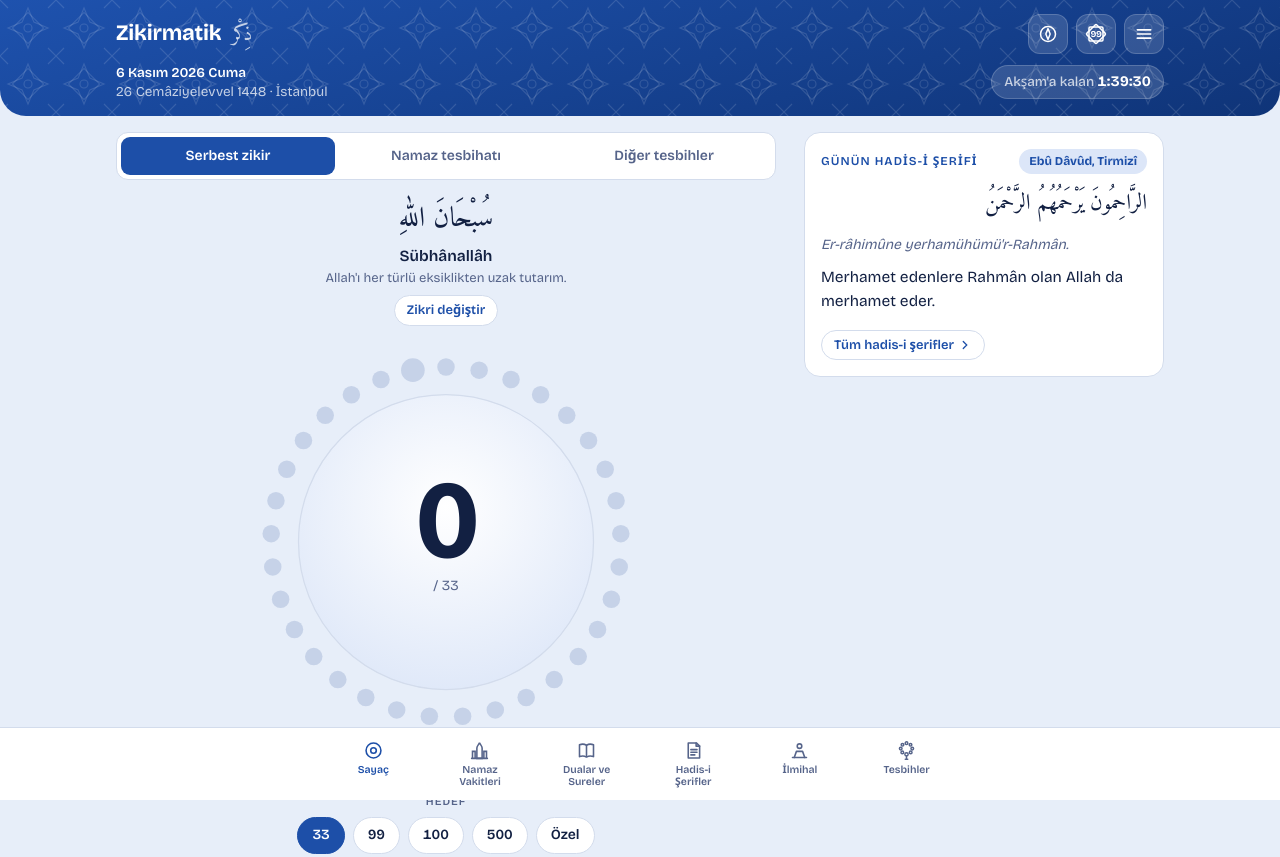
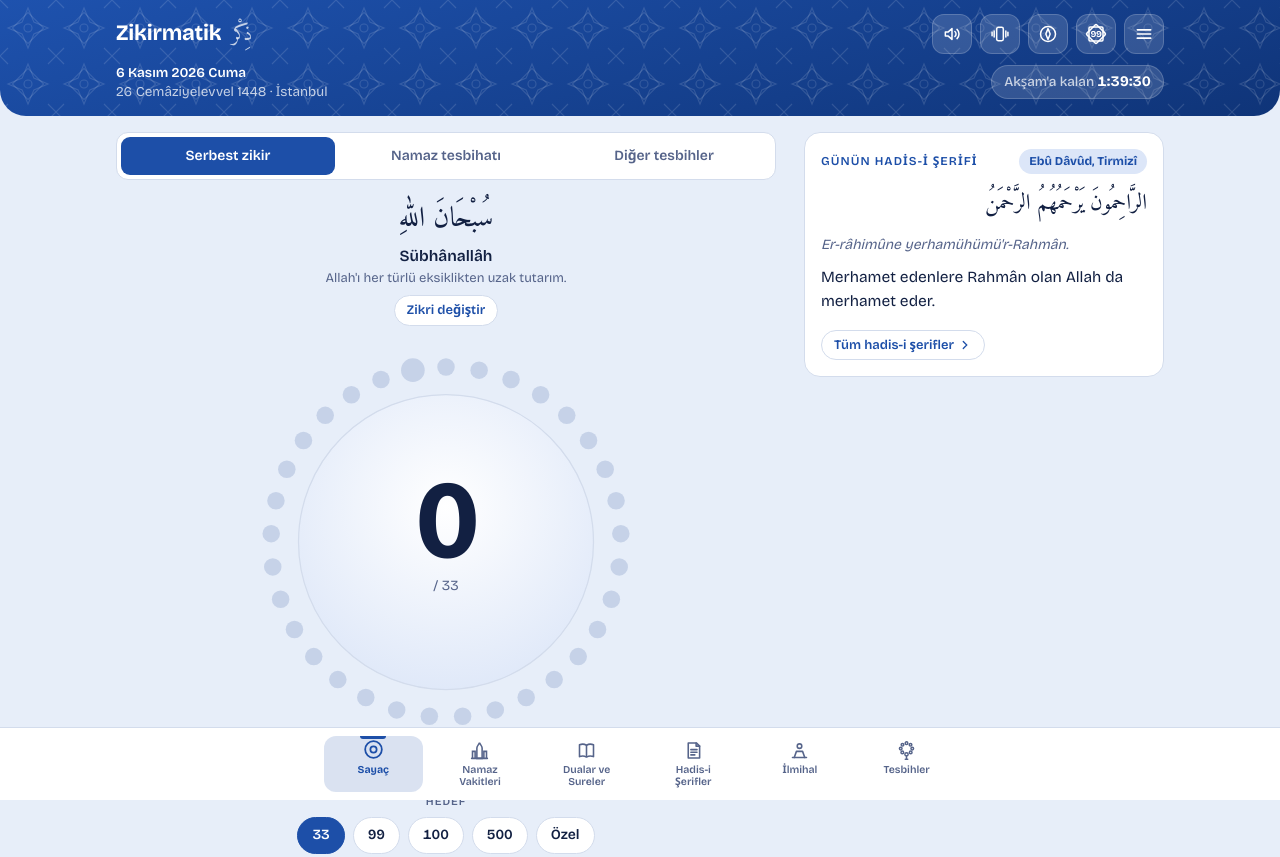
Before and after one commit to hisarmuhasebe29/zikirmatik, a plain HTML site: page index.html in a window 1280 px wide. Shown: the top 857 px of the page. Drawn offline with nearby package versions, Linux system fonts and the light colour scheme.

Commit message:
Add files via upload

```diff
--- a/index.html
+++ b/index.html
@@ -98,6 +98,10 @@
 .fsbar b{min-width:44px;text-align:center;font-variant-numeric:tabular-nums;color:var(--ink);font-weight:600}
 @media (min-width:960px){ .fsbar{max-width:640px;margin-inline:auto;margin-bottom:10px} }
 .iconbtn[aria-current="page"]{background:var(--band-fg);color:var(--band-a)}
+.qbtn .off{display:none}.qbtn[aria-pressed="false"] .on{display:none}.qbtn[aria-pressed="false"] .off{display:block}
+.qbtn[aria-pressed="false"]{opacity:.6;background:transparent}
+.qbtn.pop svg{animation:qpop .3s ease-out}@keyframes qpop{40%{transform:scale(1.25)}}
+@media (max-width:360px){ .iconbtn{width:30px;height:30px} .hbtns{gap:3px} }
 .band-info .hicri{display:flex;flex-direction:column;gap:1px;line-height:1.3}
 .band-info .miladi{color:var(--band-fg);font-weight:600}
 .esgrid{display:grid;grid-template-columns:repeat(auto-fill,minmax(150px,1fr));gap:10px}
@@ -504,7 +508,14 @@
 nav.tabs button{border:0;background:transparent;display:flex;flex-direction:column;align-items:center;justify-content:flex-start;gap:3px;padding:6px 0;font-size:10.5px;line-height:1.15;text-align:center;font-weight:600;color:var(--muted);border-radius:10px}
 nav.tabs button svg{width:21px;height:21px;flex:none}
 nav.tabs button span{max-width:9ch;text-wrap:balance}
-nav.tabs button[aria-current="page"]{color:var(--cobalt)}
+nav.tabs .in{position:relative}
+nav.tabs button{position:relative;z-index:1;transition:color .2s}
+nav.tabs button svg{transition:transform .25s cubic-bezier(.3,1.6,.5,1)}
+nav.tabs button[aria-current="page"]{color:var(--cobalt);font-weight:800}
+nav.tabs button[aria-current="page"] svg{transform:translateY(-1px) scale(1.12)}
+.tabpill{position:absolute;left:0;top:0;bottom:0;width:calc(100%/6);pointer-events:none;z-index:0;opacity:0}
+.tabpill::before{content:"";position:absolute;inset:2px 4px;border-radius:12px;background:var(--cobalt);opacity:.16}
+.tabpill::after{content:"";position:absolute;top:2px;left:50%;width:26px;height:3px;margin-left:-13px;border-radius:0 0 3px 3px;background:var(--cobalt)}
 .toast{position:fixed;left:50%;bottom:calc(84px + env(safe-area-inset-bottom,0px));transform:translateX(-50%);background:var(--ink);color:var(--bg);padding:9px 16px;border-radius:999px;font-size:13.5px;font-weight:600;z-index:40;max-width:calc(100% - 32px);text-align:center}
 
 /* Renk temaları (Ayarlar > Tema). data-renk yoksa mavi İznik teması geçerlidir. */
@@ -567,6 +578,8 @@
     <div class="bar-top">
       <div class="brand"><h1>Zikirmatik</h1><span>ذِكْر</span></div>
       <div class="hbtns">
+        <button class="iconbtn qbtn" id="qSes" aria-label="Ses" aria-pressed="true"><svg class="on" viewBox="0 0 24 24" fill="none" stroke="currentColor" stroke-width="1.8" stroke-linecap="round" stroke-linejoin="round"><path d="M4 9.5h3.5L12 5.5v13l-4.5-4H4z"/><path d="M15.5 9a4 4 0 0 1 0 6M18 6.5a7.5 7.5 0 0 1 0 11"/></svg><svg class="off" viewBox="0 0 24 24" fill="none" stroke="currentColor" stroke-width="1.8" stroke-linecap="round" stroke-linejoin="round"><path d="M4 9.5h3.5L12 5.5v13l-4.5-4H4z"/><path d="M16 9.5l5 5M21 9.5l-5 5"/></svg></button>
+        <button class="iconbtn qbtn" id="qVib" aria-label="Titreşim" aria-pressed="true"><svg class="on" viewBox="0 0 24 24" fill="none" stroke="currentColor" stroke-width="1.8" stroke-linecap="round" stroke-linejoin="round"><rect x="8" y="4" width="8" height="16" rx="2"/><path d="M5 8.5v7M2.5 10v4M19 8.5v7M21.5 10v4"/></svg><svg class="off" viewBox="0 0 24 24" fill="none" stroke="currentColor" stroke-width="1.8" stroke-linecap="round" stroke-linejoin="round"><rect x="8" y="4" width="8" height="16" rx="2"/><path d="M4 4l16 16"/></svg></button>
         <button class="iconbtn" id="openKible" aria-label="Kıble"><svg viewBox="0 0 24 24" fill="none" stroke="currentColor" stroke-width="1.8" stroke-linejoin="round"><circle cx="12" cy="12" r="9"/><path d="M12 5.5l2.6 6.5L12 18.5 9.4 12z"/></svg></button>
         <button class="iconbtn esmabtn" id="openEsma" aria-label="Esmâü'l-Hüsnâ"><svg viewBox="0 0 24 24" aria-hidden="true"><g fill="none" stroke="currentColor" stroke-width="1.5" stroke-linejoin="round"><rect x="5" y="5" width="14" height="14" rx="1.2"/><rect x="5" y="5" width="14" height="14" rx="1.2" transform="rotate(45 12 12)"/></g><text x="12" y="15.3" text-anchor="middle" font-size="9" font-weight="800" fill="currentColor" font-family="Bricolage Grotesque,system-ui,sans-serif" letter-spacing="-.3">99</text></svg></button>
         <button class="iconbtn" id="openMenu" aria-label="Menü" aria-haspopup="dialog"><svg viewBox="0 0 24 24" fill="none" stroke="currentColor" stroke-width="2" stroke-linecap="round"><path d="M4 7h16M4 12h16M4 17h16"/></svg></button>
@@ -939,11 +952,22 @@
 let tab = (location.hash||"").replace("#","");
 if(!VIEWS.includes(tab)) tab = "sayac";
 const MENU_TABS=["istatistik","takvim","mubarek","nafile","hatirlatici","kaza"];
-function markHead(){ [["openKible",["kible"]],["openEsma",["esma"]],["openMenu",MENU_TABS]].forEach(([id,t])=>{ const b=document.getElementById(id); if(b) b.setAttribute("aria-current", t.includes(tab)?"page":"false"); }); }
+function updateQuick(){ const a=document.getElementById("qSes"), b=document.getElementById("qVib");
+  if(a){ const on=!!(S.settings.sound||S.settings.tapSound); a.setAttribute("aria-pressed",on); a.setAttribute("aria-label",on?"Sesi kapat":"Sesi aç"); }
+  if(b){ const on=!!S.settings.vib; b.setAttribute("aria-pressed",on); b.setAttribute("aria-label",on?"Titreşimi kapat":"Titreşimi aç"); } }
+function markHead(){ updateQuick(); [["openKible",["kible"]],["openEsma",["esma"]],["openMenu",MENU_TABS]].forEach(([id,t])=>{ const b=document.getElementById(id); if(b) b.setAttribute("aria-current", t.includes(tab)?"page":"false"); }); }
 function renderTabs(){ markHead();
-  const active = tab==="zikirler" ? "sayac" : tab;
-  document.getElementById("tabs").innerHTML = TABS.map(([k,l])=>'<button data-tab="'+k+'"'+(k===active?' aria-current="page"':'')+'>'+I[k]+'<span>'+l+'</span></button>').join("");
-}
+  const active = tab==="zikirler" ? "sayac" : tab, host=document.getElementById("tabs");
+  if(!host.querySelector(".tabpill")) host.innerHTML = '<i class="tabpill" aria-hidden="true"></i>'+TABS.map(([k,l])=>'<button data-tab="'+k+'">'+I[k]+'<span>'+l+'</span></button>').join("");
+  host.querySelectorAll("[data-tab]").forEach(b=>{ if(b.dataset.tab===active) b.setAttribute("aria-current","page"); else b.removeAttribute("aria-current"); });
+  tabPillAt(TABS.findIndex(x=>x[0]===active), true);
+}
+/* Alttaki seçili sekmenin arkasındaki renkli kutu; kaydırırken parmakla birlikte kayar */
+function tabPillAt(f, anim){ const pl=document.querySelector("#tabs .tabpill"); if(!pl) return;
+  if(f<0){ pl.style.opacity="0"; return; }
+  f=Math.max(0,Math.min(TABS.length-1,f)); pl.style.opacity="1";
+  pl.style.transition=anim?"transform .32s cubic-bezier(.25,.9,.3,1), opacity .2s":"none";
+  pl.style.transform="translateX("+(f*100)+"%)"; }
 document.getElementById("tabs").addEventListener("click",e=>{ const b=e.target.closest("[data-tab]"); if(b) go(b.dataset.tab); });
 function go(t){ if(typeof stopPlay==="function" && t!=="dualar") stopPlay(); tab=t; try{ history.replaceState(null,"","#"+t); }catch(e){} stopCompass(); confirmReset=false; render(); window.scrollTo(0,0);
   }
@@ -965,7 +989,8 @@
   const hScroll=el=>{ for(let n=el; n && n!==m; n=n.parentElement){ if(n.scrollWidth>n.clientWidth+4){ const ox=getComputedStyle(n).overflowX; if(ox==="auto"||ox==="scroll") return true; } } return false; };
   const setX=(x,ms)=>{ const tr=ms?"transform "+ms+"ms "+EASE+", opacity "+ms+"ms "+EASE:"none";
     m.style.transition=tr; m.style.transform=x?"translate3d("+x+"px,0,0)":""; m.style.opacity=peek?String(1-Math.min(1,Math.abs(x)/W)*0.25):"";
-    if(peek){ peek.style.transition=tr; peek.style.transform="translate3d("+(x+pdir*W)+"px,0,0)"; } };
+    if(peek){ peek.style.transition=tr; peek.style.transform="translate3d("+(x+pdir*W)+"px,0,0)"; }
+    tabPillAt(nbIdx() - (peek?x/W:0), !!ms); };
   const usePeek=dir=>{
     if(peek){ peek.classList.remove("on"); peek.style.transition="none"; peek.style.transform="translate3d("+(pdir*200)+"vw,0,0)"; }
     peek=null; pdir=0;
@@ -1074,7 +1099,7 @@
   try{ const p=new Intl.DateTimeFormat("en-u-ca-islamic-umalqura",{timeZone:tz,day:"numeric",month:"numeric",year:"numeric"}).formatToParts(date); const g=t=>parseInt(p.find(x=>x.type===t).value,10);
     const y=g("year"), m=g("month"), d=g("day"); if(!(m>=1&&m<=12)) return ""; return d+" "+HICRI_AY[m-1]+" "+y; }catch(e){ return ""; }
 }
-const APP_VER="v.17";
+const APP_VER="v.18";
 const RENKLER=[["mavi","İznik mavisi","#1E52AE","#0F3478"],["yesil","Ravza yeşili","#147A5C","#0A4936"],["turkuaz","Çini turkuazı","#0C8590","#064D55"],["bordo","Osmanlı bordosu","#8C2236","#56111F"],["gece","Gece ve altın","#1C2B50","#E2BC5E"],["mor","Lavanta","#5A45A6","#34266B"],["safir","Safir","#2C3794","#161D5C"],["zeytin","Zeytin dalı","#5E6E2A","#384216"],["kahve","Türk kahvesi","#6B4027","#3F2414"],["gul","Gül kurusu","#A85A72","#6E3044"],["safak","Şafak","#C0601F","#7C3210"],["antrasit","Antrasit","#363B43","#1C1F24"],["gumus","Gümüş","#C4CAD3","#5B6573"],["siyahbeyaz","Siyah beyaz","#111111","#FFFFFF"]];
 function applyTheme(){
   const r=document.documentElement;
@@ -2286,6 +2311,10 @@
     '</div><p class="appver">Zikirmatik · Sürüm '+APP_VER+'</p><button class="btn" id="closeSettings" style="margin-top:6px">Kapat</button></div></div>';
 }
 document.getElementById("openMenu").addEventListener("click",openMenu);
+["qSes","qVib"].forEach(id=>document.getElementById(id).addEventListener("click",e=>{ const btn=e.currentTarget; ac();
+  if(id==="qSes"){ const on=!(S.settings.sound||S.settings.tapSound); S.settings.sound=S.settings.tapSound=on; save(); if(on) bell(); toast(on?"Ses açık":"Ses kapalı"); }
+  else { const on=!S.settings.vib; S.settings.vib=on; save(); if(on) vibrate(40); toast(on?"Titreşim açık":"Titreşim kapalı"); if(tab==="sayac") render(); }
+  updateQuick(); btn.classList.remove("pop"); void btn.offsetWidth; btn.classList.add("pop"); }));
 /* Hızlı sayarken liste açılırsa, parmağın devam eden dokunuşları yanlışlıkla bir seçim yapmasın */
 document.getElementById("sheetHost").addEventListener("click",e=>{ if(Date.now()-nextOpenedAt<800 && e.target.closest && e.target.closest(".sheet.center")){ e.stopImmediatePropagation(); e.preventDefault(); } },true);
 new MutationObserver(()=>{ const sh=document.getElementById("sheetHost"); document.documentElement.classList.toggle("sheet-open", !!sh.firstElementChild); const sw=sh.querySelector(".sheet"); if(sw) sw.scrollTop=0; }).observe(document.getElementById("sheetHost"),{childList:true});
@@ -2324,6 +2353,7 @@
 document.getElementById("sheetHost").addEventListener("click",e=>{ if(e.target.id==="sheet"||e.target.id==="closeSettings") document.getElementById("sheetHost").innerHTML="";
   if(e.target.id==="vibTry" && e.target.tagName==="BUTTON"){ try{ const r=navigator.vibrate && navigator.vibrate([200,100,200]); if(r===false) toast("Telefon titreşime izin vermedi"); }catch(err){ toast("Titreşim desteklenmiyor"); } } });
 document.getElementById("sheetHost").addEventListener("change",e=>{ const k=e.target.dataset.set; if(!k) return;
+  setTimeout(updateQuick,0);
   if(k==="sesAll"){ S.settings.sound=S.settings.tapSound=e.target.checked; save(); if(e.target.checked) bell(); toast(e.target.checked?"Sesler açık":"Sesler kapalı"); return; } S.settings[k]=e.target.checked; save(); if(k==="wake") applyWake(); if(k==="vib"){ if(e.target.checked) vibrate([60,60,60]); if(tab==="sayac") render(); } if(k==="sound"&&e.target.checked) bell(); });
 
 /* ================= ÇİZİM VE OLAYLAR ================= */
--- a/sw.js
+++ b/sw.js
@@ -1,5 +1,5 @@
 // Zikirmatik service worker: uygulamayı internetsiz de açılır yapar.
-const CACHE = "zikirmatik-v.17";
+const CACHE = "zikirmatik-v.18";
 const FILES = ["./", "./index.html", "./manifest.webmanifest", "./icon-192.png", "./icon-512.png", "./icon-maskable-512.png", "./apple-touch-icon.png"];
 
 self.addEventListener("install", e => {
```
